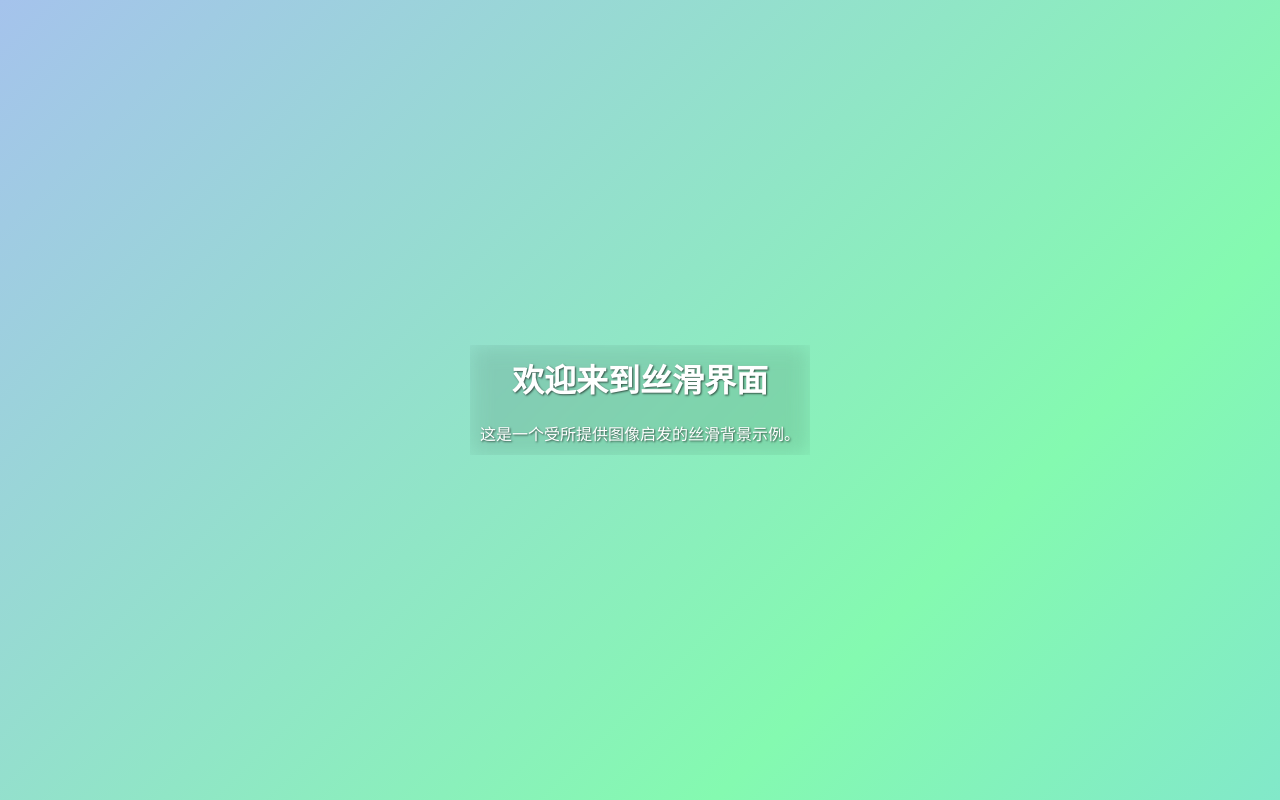
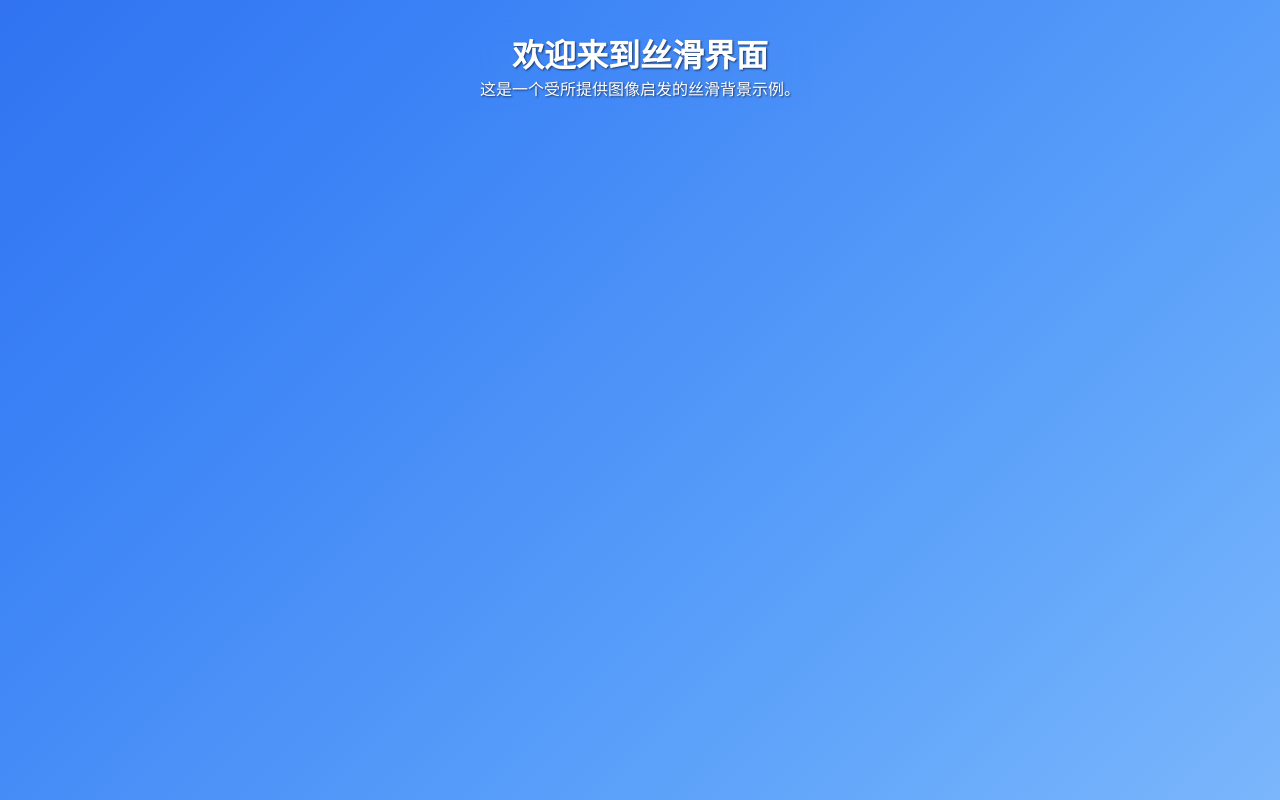
Before and after one commit to SPIDEAPLUS/SPIDEAPLUS.github.io, a plain HTML site: page index.html in a window 1280 px wide. Drawn offline with Linux system fonts and the light colour scheme.

Commit message:
Update index.html

```diff
--- a/index.html
+++ b/index.html
@@ -11,11 +11,11 @@
             display: flex;
             height: 100vh;
             overflow: hidden;
-            background: linear-gradient(135deg, #5aa9e6, #8fd3f4, #a6c1ee, #84fab0, #7ec9f5);
-            background-size: 300% 300%;
+            background: linear-gradient(135deg, #1e3a8a, #2563eb, #3b82f6, #60a5fa, #93c5fd);
+            background-size: 200% 200%;
             animation: gradientBG 15s ease infinite;
             justify-content: center;
-            align-items: center;
+            align-items: flex-start;
             color: white;
             text-shadow: 1px 1px 2px rgba(0, 0, 0, 0.6);
         }
@@ -28,12 +28,13 @@
 
         .content {
             text-align: center;
-            backdrop-filter: blur(10px) brightness(0.9);
+            backdrop-filter: blur(10px);
+            margin-top: 20px;
+            padding: 10px;
         }
 
         h1, p {
             margin: 0;
-            padding: 10px;
         }
     </style>
 </head>
```
